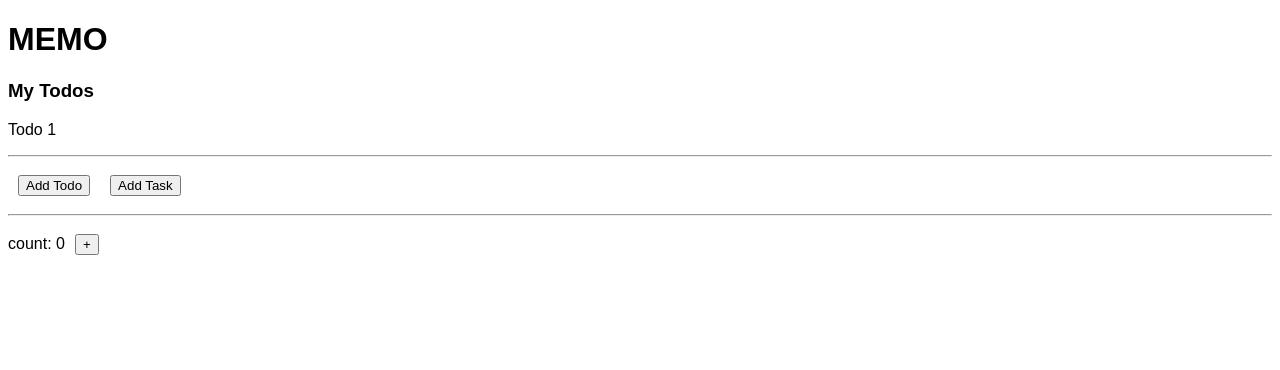
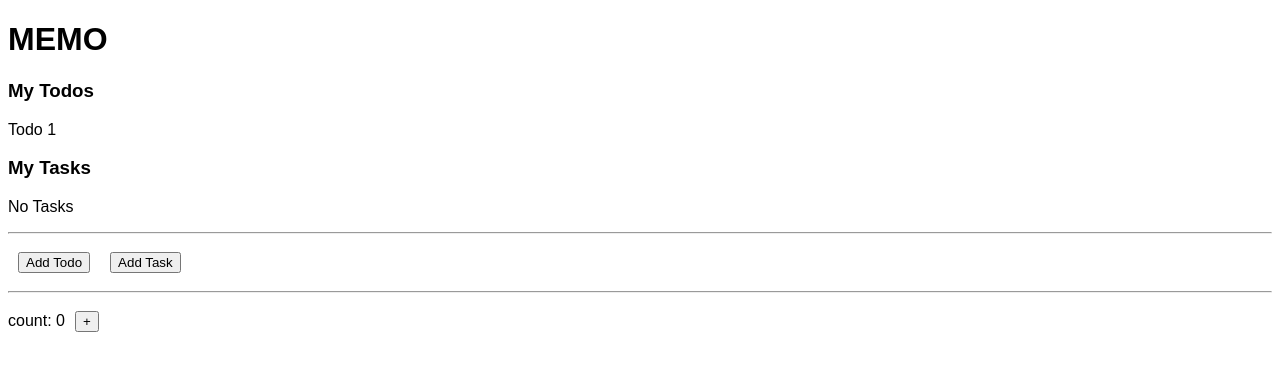
Before and after one commit to muazimmaqbool/Reactjs-with-Me, a React (Create React App) app: page / in a window 1280 px wide. Shown: the top 370 px of the page. Built offline with nearby package versions, Linux system fonts and the light colour scheme.

Commit message:
using memo

```diff
--- a/src/Components/Memo.jsx
+++ b/src/Components/Memo.jsx
@@ -27,11 +27,11 @@ const Memo = () => {
       <h1>MEMO</h1>
 
       {/* without using memo */}
-      <Todo todos={todos} />
+      {/* <Todo todos={todos} />  */}
 
       {/* using memo */}
-      {/* <MemoTodo todos={todos} />
-      <AddTask myTasks={myTasks} /> */}
+       <MemoTodo todos={todos} />
+      <AddTask myTasks={myTasks} />
 
       <hr />
 
@@ -71,7 +71,7 @@ const Todo = ({ todos }) => {
 /* Solution:
   To fix this, we can use memo.
   Use memo to keep the Todos component from needlessly re-rendering.
-  Wrap the Todos component export in memo:
+  Wrap the Todos components export in memo:
   like this : export default memo(Todos);
 */
 
```
